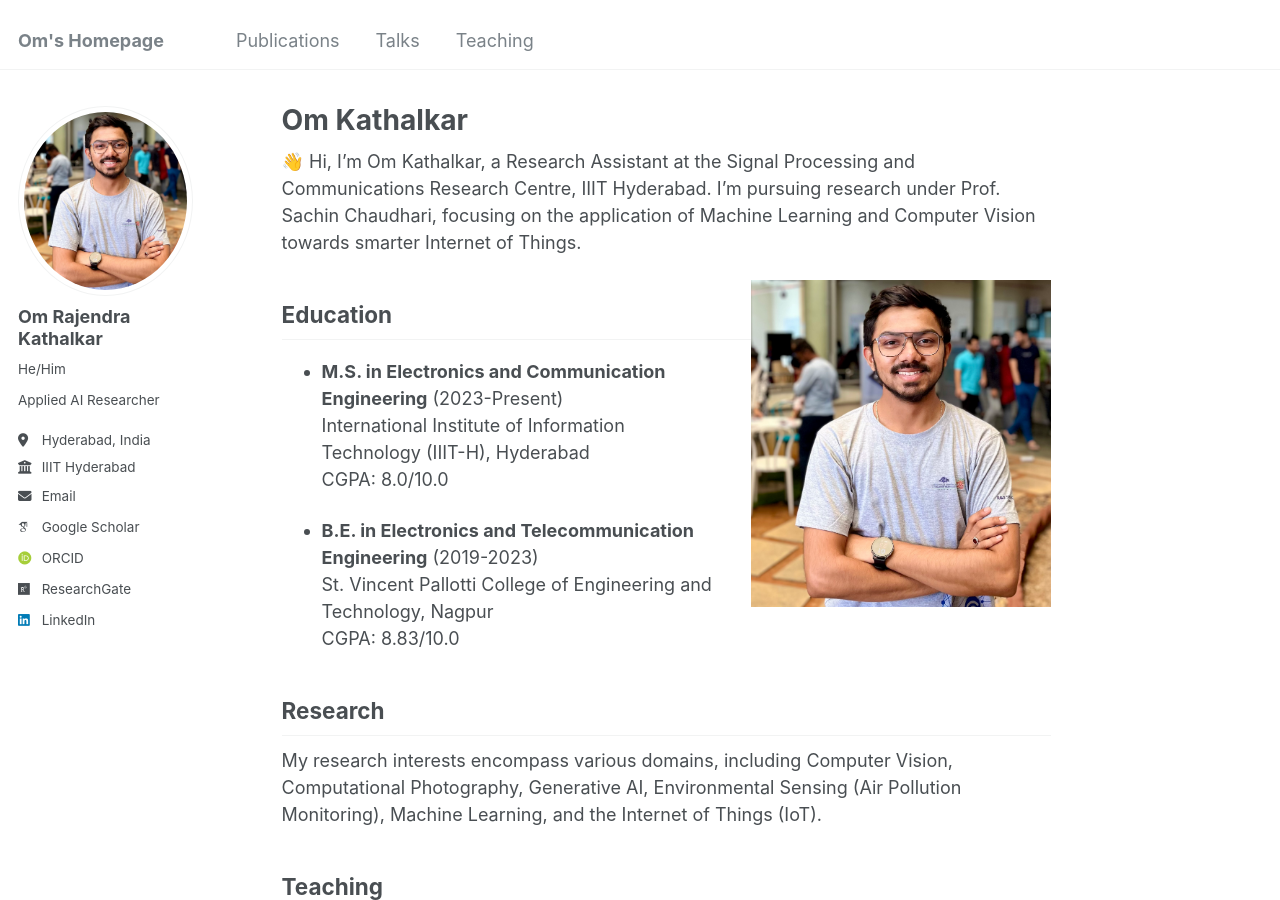
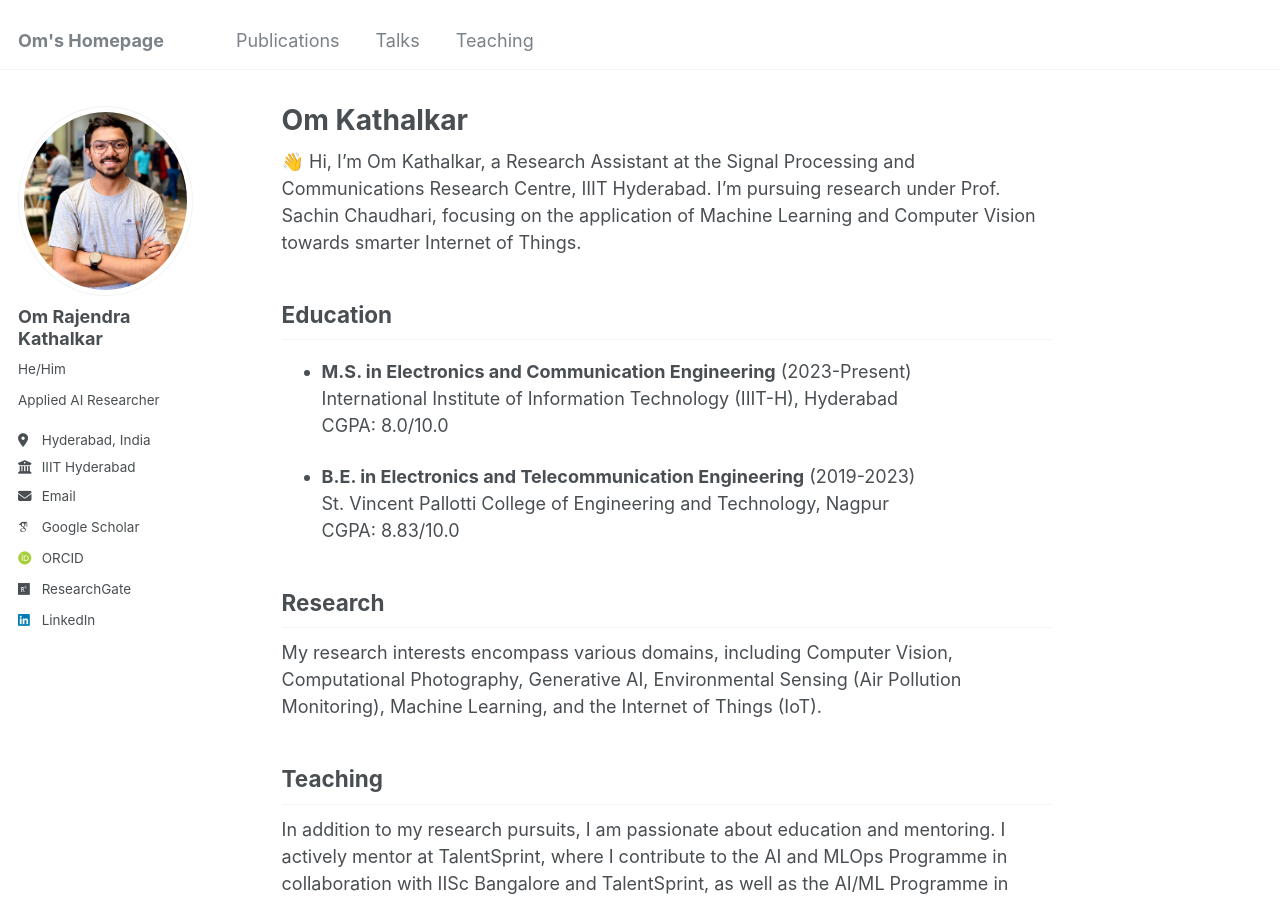
Before and after one commit to omkathalkar/omkathalkar, a Jekyll site: the page built from _pages/about.md, in a window 1280 px wide and 900 px high. Built offline with Jekyll 4.4.1, drawn with Linux system fonts in a browser that asks for light colours; some web fonts are replaced.

Commit message:
Update about.md

```diff
--- a/_pages/about.md
+++ b/_pages/about.md
@@ -10,8 +10,6 @@ redirect_from:
 
 
 👋 Hi, I'm Om Kathalkar, a Research Assistant at the Signal Processing and Communications Research Centre, IIIT Hyderabad. I'm pursuing research under Prof. Sachin Chaudhari, focusing on the application of Machine Learning and Computer Vision towards smarter Internet of Things.
-
-# ![om]({{ site.url }}/images/IMG_6808.jpeg){: .align-right width="300px"}
 
 ## Education
 - **M.S. in Electronics and Communication Engineering** (2023-Present)
```
